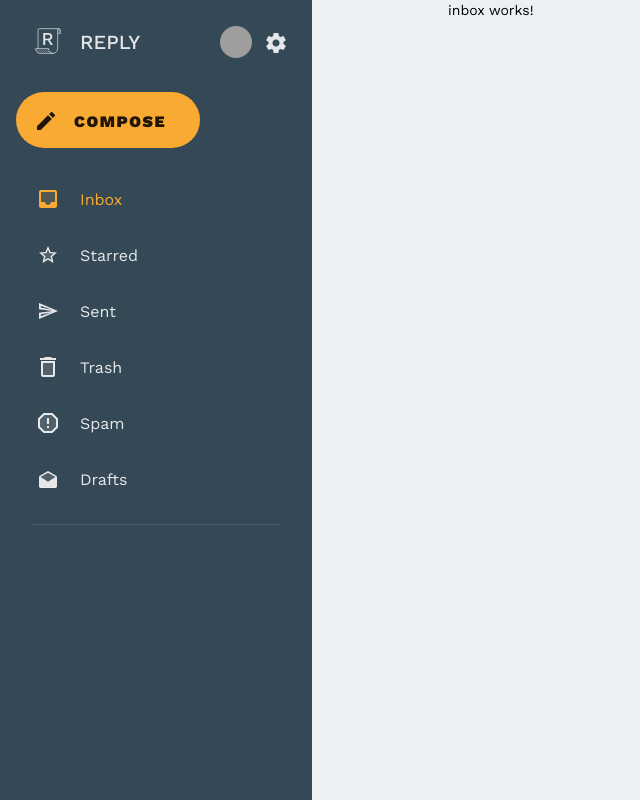
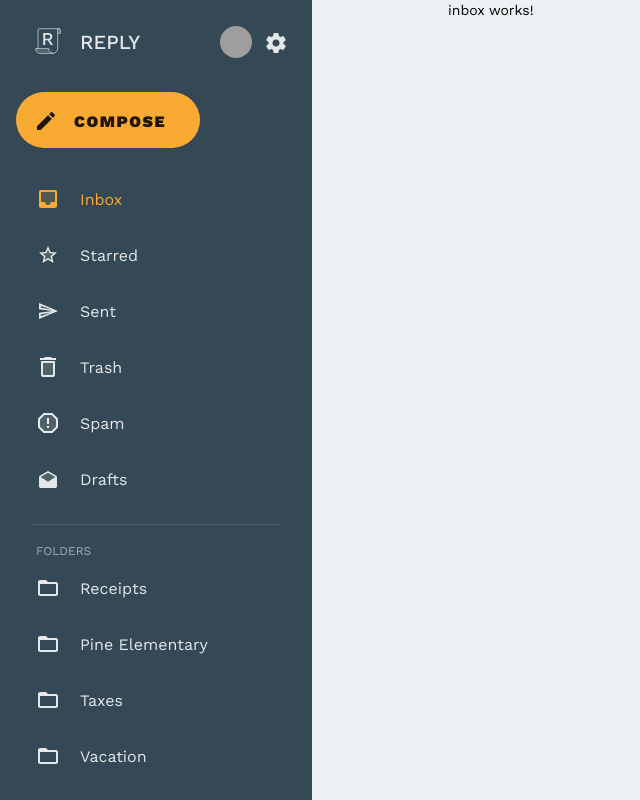
Before and after one commit to Char2sGu/reply, an Angular app: page /inbox in a window 1280 px wide. Shown: the whole page, without its empty margins (0-640 px from the left). Built offline with nearby package versions, Linux system fonts and the light colour scheme; grey boxes are pictures that could not be loaded.

Commit message:
feat: implement nav menu folders

```diff
--- a/src/app/app.module.ts
+++ b/src/app/app.module.ts
@@ -5,7 +5,6 @@ import { PortalModule } from '@angular/cdk/portal';
 import { HttpClientModule } from '@angular/common/http';
 import { APP_INITIALIZER, NgModule } from '@angular/core';
 import { MatButtonModule } from '@angular/material/button';
-import { MatDividerModule } from '@angular/material/divider';
 import { MatIconModule, MatIconRegistry } from '@angular/material/icon';
 import { MatListModule } from '@angular/material/list';
 import {
@@ -38,7 +37,6 @@ import { NavMenuComponent } from './core/nav-menu/nav-menu.component';
     OverlayModule,
     PortalModule,
     MatButtonModule,
-    MatDividerModule,
     MatIconModule,
     MatListModule,
   ],
--- a/src/app/core/nav-menu/nav-menu.component.html
+++ b/src/app/core/nav-menu/nav-menu.component.html
@@ -1,3 +1,4 @@
+<ng-container *ngIf="breakpointManager.breakpoints$ | async as breakpoints">
   <mat-nav-list>
     <a
       mat-list-item
@@ -18,6 +19,37 @@
       <mat-icon matListIcon [svgIcon]="item.icon"></mat-icon>
       <div matLine>{{ item.text }}</div>
     </a>
+
+    <ng-container
+      *ngIf="!breakpoints['tablet-portrait'] || breakpoints['laptop']"
+    >
+      <div class="divider"></div>
+
+      <div class="subheader">Folders</div>
+
+      <a
+        mat-list-item
+        class="item"
+        *ngFor="
+          let item of [
+            { text: 'Receipts', link: '/todo' },
+            { text: 'Pine Elementary', link: '/todo' },
+            { text: 'Taxes', link: '/todo' },
+            { text: 'Vacation', link: '/todo' },
+            { text: 'Mortgage', link: '/todo' },
+            { text: 'Freelance', link: '/todo' }
+          ]
+        "
+        [routerLink]="item.link"
+        routerLinkActive="active"
+      >
+        <mat-icon
+          matListIcon
+          fontSet="filled"
+          fontIcon="folder_open"
+        ></mat-icon>
+        <div matLine>{{ item.text }}</div>
+      </a>
+    </ng-container>
   </mat-nav-list>
-
-<div class="divider"></div>
+</ng-container>
--- a/src/app/core/nav-menu/nav-menu.component.scss
+++ b/src/app/core/nav-menu/nav-menu.component.scss
@@ -1,13 +1,6 @@
 @use 'sass:map' as map;
 @use 'sass:color' as color;
 @use 'src/styles/theming' as theming;
-
-$primary-contrast-color: map.get(
-  theming.$theme,
-  'color',
-  'primary',
-  'default-contrast'
-);
 
 :host {
   display: block;
@@ -45,13 +38,28 @@ $primary-contrast-color: map.get(
 .divider {
   width: 60%;
   margin: 16px 20px;
-  border-top: 1px solid color.change($primary-contrast-color, $alpha: 0.12);
-  :host-context(.tablet-portrait) & {
-    display: none;
-  }
+  border-top: 1px solid
+    color.change(
+      map.get(theming.$theme, 'color', 'primary', 'default-contrast'),
+      $alpha:
+        color.alpha(map.get(theming.$theme, 'color', 'foreground', 'divider'))
+    );
   :host-context(.laptop) & {
     display: block;
     width: calc(100% - 32px);
     margin: 16px auto;
   }
 }
+
+.subheader {
+  margin: 0 20px;
+  font-size: 12px;
+  text-transform: uppercase;
+  color: color.change(
+    map.get(theming.$theme, 'color', 'primary', 'default-contrast'),
+    $alpha:
+      color.alpha(
+        map.get(theming.$theme, 'color', 'foreground', 'secondary-text')
+      )
+  );
+}
--- a/src/app/core/nav-menu/nav-menu.component.ts
+++ b/src/app/core/nav-menu/nav-menu.component.ts
@@ -1,4 +1,6 @@
 import { Component, OnInit } from '@angular/core';
+
+import { BreakpointManager } from '../breakpoint.manager';
 
 @Component({
   selector: 'rpl-nav-menu',
@@ -6,7 +8,7 @@ import { Component, OnInit } from '@angular/core';
   styleUrls: ['./nav-menu.component.scss'],
 })
 export class NavMenuComponent implements OnInit {
-  constructor() {}
+  constructor(public breakpointManager: BreakpointManager) {}
 
   ngOnInit(): void {}
 }
--- a/src/app/core/nav/nav.component.html
+++ b/src/app/core/nav/nav.component.html
@@ -5,6 +5,7 @@
   [@background]="bottomMenuOpened ? 'regular' : 'clipped'"
 ></div>
 
+<div class="content">
   <div class="primary-line">
     <div class="group">
       <button mat-button class="logo" (click)="onLogoClick()">
@@ -36,6 +37,7 @@
   <div class="side-menu">
     <rpl-nav-menu></rpl-nav-menu>
   </div>
+</div>
 
 <ng-template #bottomMenu>
   <div
--- a/src/app/core/nav/nav.component.scss
+++ b/src/app/core/nav/nav.component.scss
@@ -10,29 +10,21 @@ $primary-contrast-color: map.get(
   'primary',
   'default-contrast'
 );
-$primary-text-color: color.change($primary-contrast-color, $alpha: 0.87);
+$primary-text-color: color.change(
+  $primary-contrast-color,
+  $alpha: color.alpha(map.get(theming.$theme, 'color', 'foreground', 'text'))
+);
 
 :host {
   height: 56px;
-  display: flex;
-  align-items: center;
-  padding: 0 4px;
   position: relative;
   z-index: 2000; // make nav on top of overlay
-  color: $primary-text-color;
   :host-context(.tablet-portrait) & {
     height: unset;
-    flex-direction: column;
-    gap: 16px;
-    padding: 8px 0;
-  }
-  :host-context(.laptop) & {
-    align-items: flex-start;
-    padding: 8px 16px;
   }
 }
 
-.background {
+:host > .background {
   position: absolute;
   top: 0;
   left: 0;
@@ -51,6 +43,31 @@ $primary-text-color: color.change($primary-contrast-color, $alpha: 0.87);
     :host-context(.tablet-portrait) & {
       display: none;
     }
+  }
+}
+
+:host > .content {
+  position: absolute;
+  top: 0;
+  left: 0;
+  right: 0;
+  bottom: 0;
+
+  display: flex;
+  align-items: center;
+  padding: 0 4px;
+  color: $primary-text-color;
+
+  :host-context(.tablet-portrait) & {
+    flex-direction: column;
+    gap: 16px;
+    padding: 8px 0;
+  }
+
+  :host-context(.laptop) & {
+    align-items: flex-start;
+    padding: 8px 16px;
+    overflow: auto;
   }
 }
 
@@ -169,6 +186,7 @@ $primary-text-color: color.change($primary-contrast-color, $alpha: 0.87);
   // animation
   &.expanded {
     height: calc(100vh - 54px);
+    overflow: auto; // TODO: check scroll availability
   }
 
   transition: height 300ms animation-curves.$deceleration;
```
Lines whose indentation alone changed are shown as unchanged.
